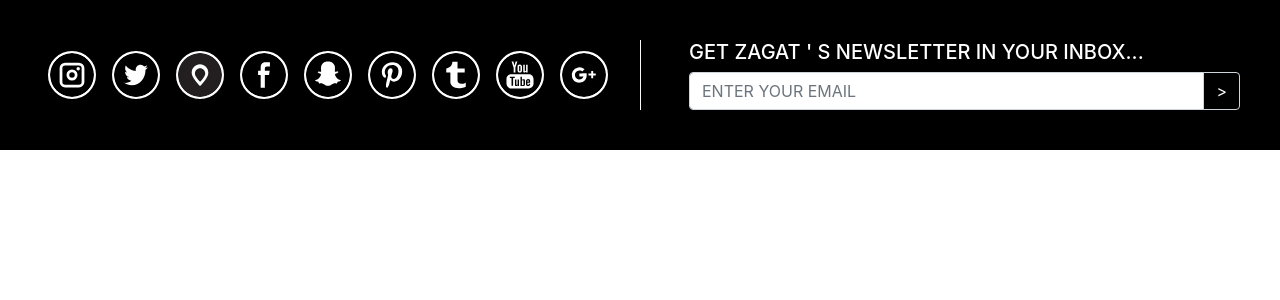
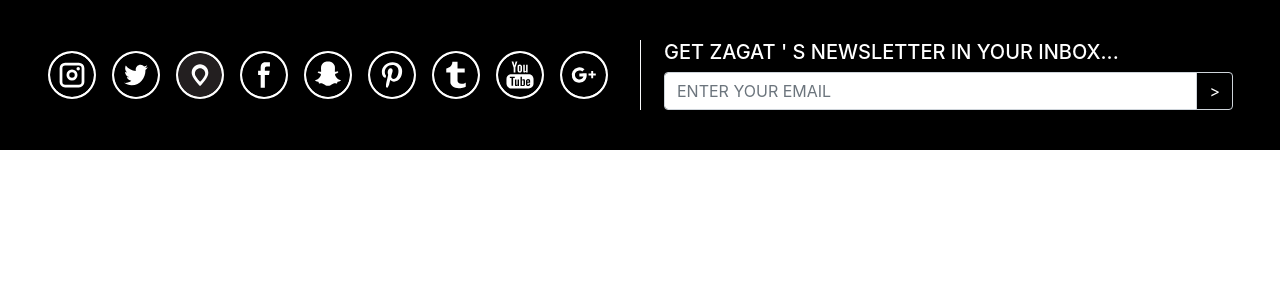
Before and after one commit to hungry-hungry-hippos/service_TD, a React app in the folder Footer/: page / in a window 1280 px wide. Shown: the top 300 px of the page. Built offline with nearby package versions, Linux system fonts and the light colour scheme.

Commit message:
Add event handlers for signup component

```diff
--- a/Footer/src/components/Signup.jsx
+++ b/Footer/src/components/Signup.jsx
@@ -9,22 +9,39 @@
     };
   }
 
+  onChange(event) {
+    this.setState({ value: event.target.value });
+  }
+
+  onClick() {
+    const { value } = this.state;
+    console.log(value);
+    // in realily, the email will be send to server
+  }
+
   render() {
     const { value } = this.state;
     return (
-      <div className="ml-5">
+      <div className="container mx-2">
         <h5>GET ZAGAT &apos; S NEWSLETTER IN YOUR INBOX...</h5>
         <div className="input-group">
           <input
             className="form-control"
-            type="text"
+            type="email"
             name="signup"
+            required
             placeholder="ENTER YOUR EMAIL"
             value={value}
-          // onChange={this.onChange.bind(this)}
+            onChange={this.onChange.bind(this)}
           />
           <div className="input-group-append">
-            <span className={`input-group-text ${style.button}`}>&#62;</span>
+            <button
+              type="button"
+              className={`input-group-text ${style.button}`}
+              onClick={this.onClick.bind(this)}
+            >
+              &#62;
+            </button>
           </div>
         </div>
       </div>
```
